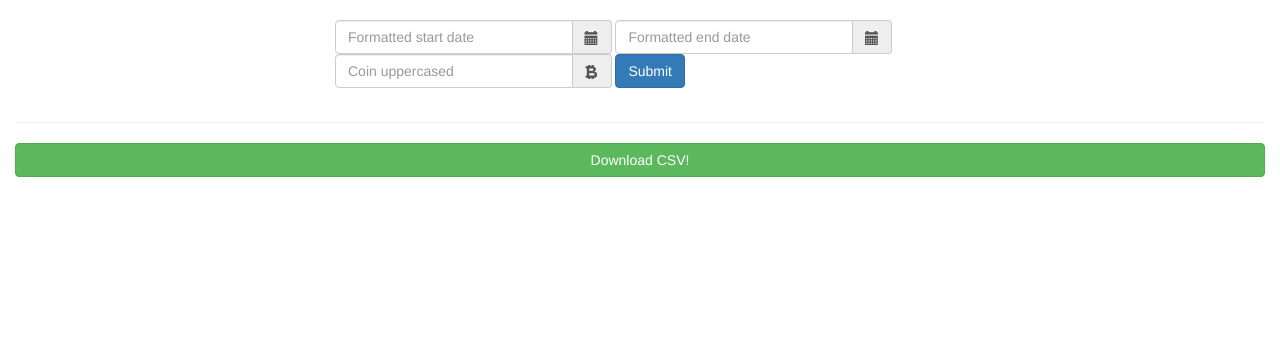
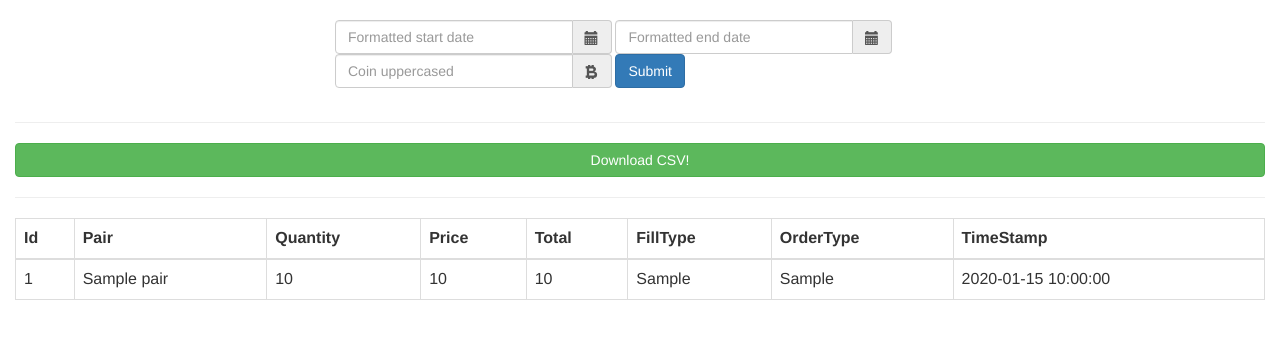
Before and after one commit to brophymj/bitgeek, a Flask app: template templates/index.html in a window 1280 px wide. Shown: the part 52-391 px from the top of the page. Run offline with Flask 2, Linux system fonts and the light colour scheme; the template is opened without the code that fills it: most values are stand-ins (such as "Sample title", 1, 10 or a date in 2020); some libraries are stand-ins or nearby versions.

Commit message:
Dashboard with top 100 results

```diff
--- a/bittrex.py
+++ b/bittrex.py
@@ -73,7 +73,7 @@ def fetch(fromdate, todate, coin):
     ).sort([('TimeStamp', -1)]))
     if not result:
         logging.critical('No results found!')
-        return False
+        return (False)
     logging.info('{} results found, writing to CSV...'.format(len(result)))
     filepath = '-'.join(path)
     with open('archive/{}.csv'.format(filepath), 'w') as dump:
@@ -83,7 +83,7 @@ def fetch(fromdate, todate, coin):
             dump, fieldnames=fieldnames, extrasaction='ignore')
         writer.writeheader()
         writer.writerows(result)
-    return filepath
+    return (filepath, result)
 
 
 def write():
--- a/server.py
+++ b/server.py
@@ -17,7 +17,6 @@ app.config['UPLOAD_FOLDER'] = 'archive'
 hashed_pass = ''
 hashed_name = ''
 
-
 class LoginForm(FlaskForm):
     """Basic login form."""
 
@@ -35,7 +34,7 @@ def login():
     error = False
     if form.validate_on_submit():
         if check_password_hash(hashed_name, form.username.data) and\
-                check_password_hash(hashed_pass, form.password.data):
+            check_password_hash(hashed_pass, form.password.data):
             session['username'] = form.username.data
             return redirect(url_for('index'))
         else:
@@ -62,16 +61,18 @@ def index():
     """Show the main page."""
     if 'username' in session:
         if request.method == 'GET':
-            return render_template('index.html',
-                                   name=session['username'],
-                                   get=True)
+            return render_template('index.html', name=session['username'], get=True)
         elif request.method == 'POST':
             result = fetch(request.form['from'],
                            request.form['to'],
                            request.form['coin'])
-            return render_template('index.html',
-                                   name=session['username'],
-                                   download=result)
+            if result:
+                return render_template('index.html',
+                                       name=session['username'],
+                                       download=result[0],
+                                       data=result[1][:100])
+            else:
+                return render_template('index.html', name=session['username'])
     return redirect(url_for('login'))
 
 
--- a/templates/index.html
+++ b/templates/index.html
@@ -41,7 +41,7 @@
                     <form class="form-inline" role="form" method="POST" data-toggle="validator">
                         <div class="form-group has-feedback">
                             <div class='input-group date' id='datetimepicker6'>
-                                <input type='text' class="form-control" placeholder="Formatted start date" name="from" required pattern="^\d{2}\/\d{2}\/\d{4} \d{1,2}:\d{2} (AM|PM)$" maxlength="19" data-error="Please stick to the date format!"/>
+                                <input type='text' class="form-control" placeholder="Formatted start date" name="from" required pattern="^\d{2}\/\d{2}\/\d{4} \d{1,2}:\d{2} (AM|PM)$" maxlength="19" data-error="Please stick to the date format!" />
                                 <span class="input-group-addon">
                                     <span class="glyphicon glyphicon-calendar"></span>
                                 </span>
@@ -49,7 +49,7 @@
                         </div>
                         <div class="form-group has-feedback">
                             <div class='input-group date' id='datetimepicker7'>
-                                <input type='text' class="form-control" placeholder="Formatted end date" name="to" required pattern="^\d{2}\/\d{2}\/\d{4} \d{1,2}:\d{2} (AM|PM)$" maxlength="19" data-error="Please stick to the date format!"/>
+                                <input type='text' class="form-control" placeholder="Formatted end date" name="to" required pattern="^\d{2}\/\d{2}\/\d{4} \d{1,2}:\d{2} (AM|PM)$" maxlength="19" data-error="Please stick to the date format!" />
                                 <span class="input-group-addon">
                                 <span class="glyphicon glyphicon-calendar"></span>
                                 </span>
@@ -57,7 +57,7 @@
                         </div>
                         <div class="form-group has-feedback">
                             <div class='input-group' id='coin'>
-                                <input type='text' class="form-control" placeholder="Coin uppercased" name="coin" required pattern="^[A-Z]+$" data-error="Upper register letters only!"/>
+                                <input type='text' class="form-control" placeholder="Coin uppercased" name="coin" required pattern="^[A-Z]+$" data-error="Upper register letters only!" />
                                 <span class="input-group-addon">
                                 <span class="glyphicon glyphicon-bitcoin"></span>
                                 </span>
@@ -94,6 +94,71 @@
                     <a class="btn btn-success btn-block btn-default" role="button" href='/uploads/{{ download }}.csv'>Download CSV!</a>
                 </div>
             </div>
+            <div class="row">
+                <div class="col-md-12">
+                    <hr />
+                </div>
+            </div>
+            <table class="table table-hover table-bordered">
+                <thead>
+                    <tr>
+                        <th>
+                            Id
+                        </th>
+                        <th>
+                            Pair
+                        </th>
+                        <th>
+                            Quantity
+                        </th>
+                        <th>
+                            Price
+                        </th>
+                        <th>
+                            Total
+                        </th>
+                        <th>
+                            FillType
+                        </th>
+                        <th>
+                            OrderType
+                        </th>
+                        <th>
+                            TimeStamp
+                        </th>
+                    </tr>
+                </thead>
+                {% for d in data %}
+                <tbody>
+                    <tr>
+                        <td>
+                            {{ d.Id }}
+                        </td>
+                        <td>
+                            {{ d.Pair }}
+                        </td>
+                        <td>
+                            {{ d.Quantity }}
+                        </td>
+                        <td>
+                            {{ d.Price }}
+                        </td>
+                        <td>
+                            {{ d.Total }}
+                        </td>
+                        <td>
+                            {{ d.FillType }}
+                        </td>
+                        <td>
+                            {{ d.OrderType }}
+                        </td>
+                        <td>
+                            {{ d.TimeStamp }}
+                        </td>
+                    </tr>
+                </tbody>
+                {% endfor %}
+            </table>
             {% else %} {% if not get %}
             <div class="row">
                 <div class="col-md-12">
```
